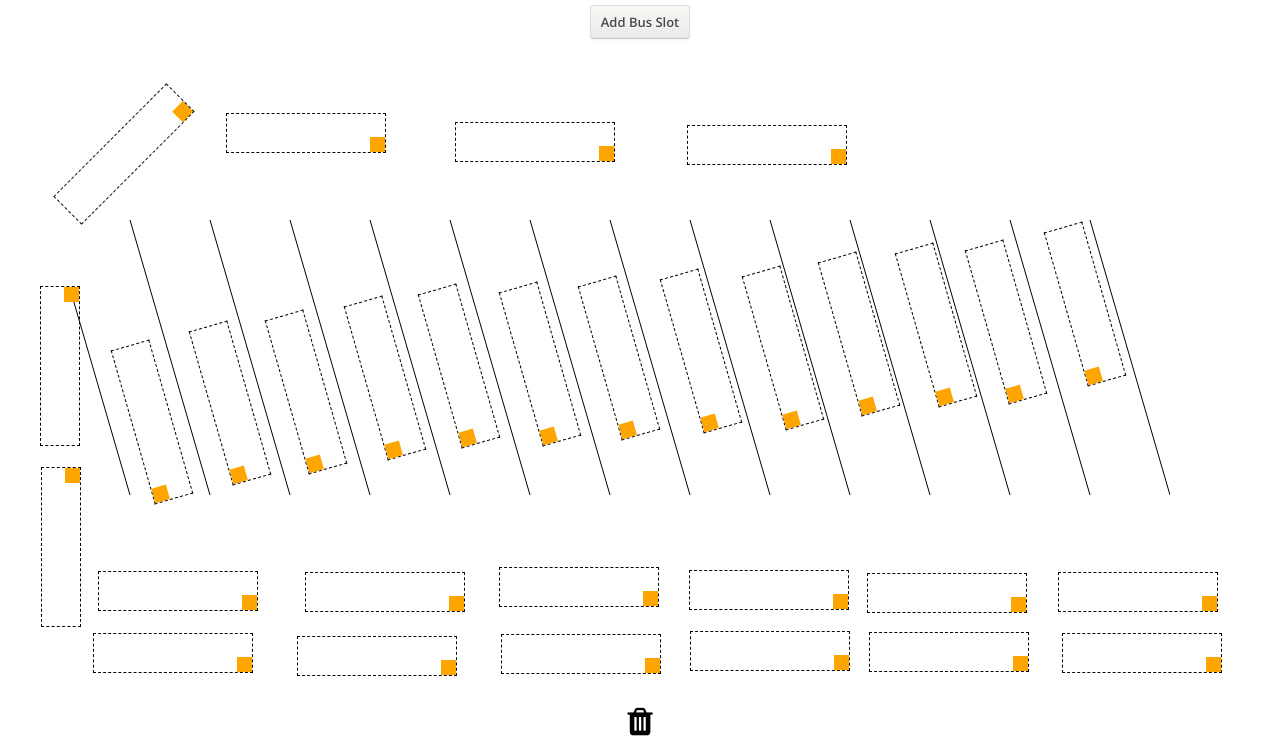
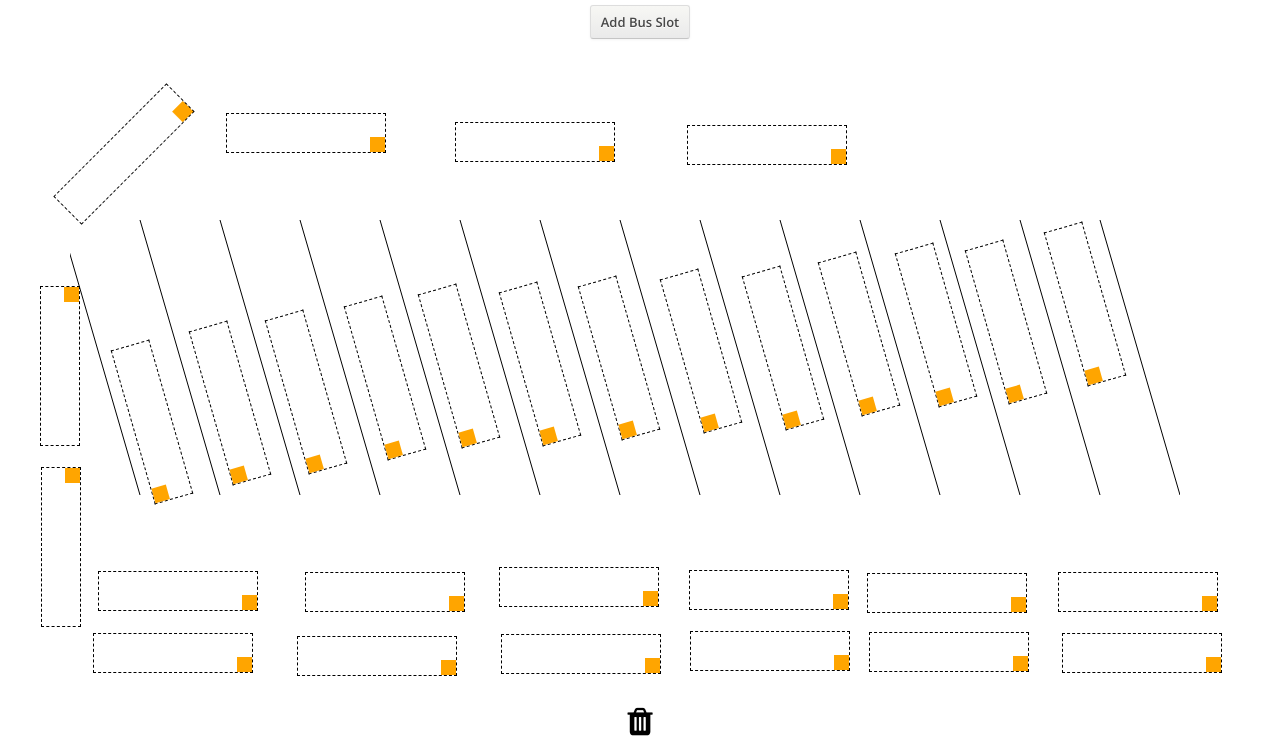
Before and after one commit to hacktj15/bus, a Django app: page /map in a window 1280 px wide. Shown: the part 52-800 px from the top of the page. Run offline with Django 3.2, Linux system fonts and the light colour scheme; a user stored in the database is signed in; data comes from the database, SQL or seed files in the repository; both versions use the stored data as it was after the commit; some libraries are stand-ins or nearby versions.

Commit message:
update canvas sizing

```diff
--- a/bus/busapp/views.py
+++ b/bus/busapp/views.py
@@ -54,6 +54,12 @@ def buses_view(request):
                 inst.delete()
             except (BusInstance.DoesNotExist, ValueError):
                 return HttpResponse("dne")
+            return HttpResponse("ok")
+
+        if act == 'remove_all':
+            insts = BusInstance.objects.all()
+            for i in insts:
+                i.delete()
             return HttpResponse("ok")
 
 
--- a/bus/static/css/display.css
+++ b/bus/static/css/display.css
@@ -55,7 +55,7 @@
     width: 100%;
     border: 0;
     left: 0;
-
+    cursor: pointer;
     text-align: center;
 }
 
--- a/bus/templates/display.html
+++ b/bus/templates/display.html
@@ -14,7 +14,7 @@
 {% block content %}
 
 <div class="container">
-    <canvas id="lineCanvas" width="1100" height="500"></canvas>
+    <canvas id="lineCanvas" width="1110" height="500"></canvas>
 {% for inst in instances %}
     <div class="bus" style="{{ inst.slot.style }}; opacity:1">
     {{ inst.bus }}
--- a/bus/templates/draw-canvas.html
+++ b/bus/templates/draw-canvas.html
@@ -4,12 +4,16 @@
         console.log(c);
         var ctx = c.getContext("2d");
         ctx.beginPath();
-        ctx.moveTo(1020, 150);
-        ctx.lineTo(1100, 425);
+
+        var left = 1030;
+        var right = 1110;
+        var width = 150;
+        var height = 425;
+
+        ctx.moveTo(left, width);
+        ctx.lineTo(right, height);
         ctx.stroke();
 
-        var left = 1020;
-        var right = 1100;
 
         for (var i = 0; i < 13; i++)
         {
@@ -17,8 +21,8 @@
             right = right - 80;
             var ptx = c.getContext("2d");
             ptx.beginPath();
-            ptx.moveTo(left, 150);
-            ptx.lineTo(right, 425);
+            ptx.moveTo(left, width);
+            ptx.lineTo(right, height);
             ptx.stroke();
         };
     });
--- a/bus/templates/map.html
+++ b/bus/templates/map.html
@@ -203,7 +203,7 @@
         });
 
         $(".trash").click(function() {
-            if(confirm("Delete all slots?")) {
+            if(confirm("Pressing the trash button removes all slots. Are you sure you want to do this?")) {
                 $.post("", {
                     "action": "remove_all"
                 }, function(d) {
@@ -221,7 +221,7 @@
 {% block content %}
 
 <div class="container">
-    <canvas id="lineCanvas" width="1100" height="500"></canvas>
+    <canvas id="lineCanvas" width="1110" height="500"></canvas>
     <div class="deg-count"></div>
     <div class="slots">
     {% for slot in slots %}
```
Also changed, not shown: bus/templates/buses-modify.html (+11 -1 lines), bus/db.sqlite3, 1 other file.
